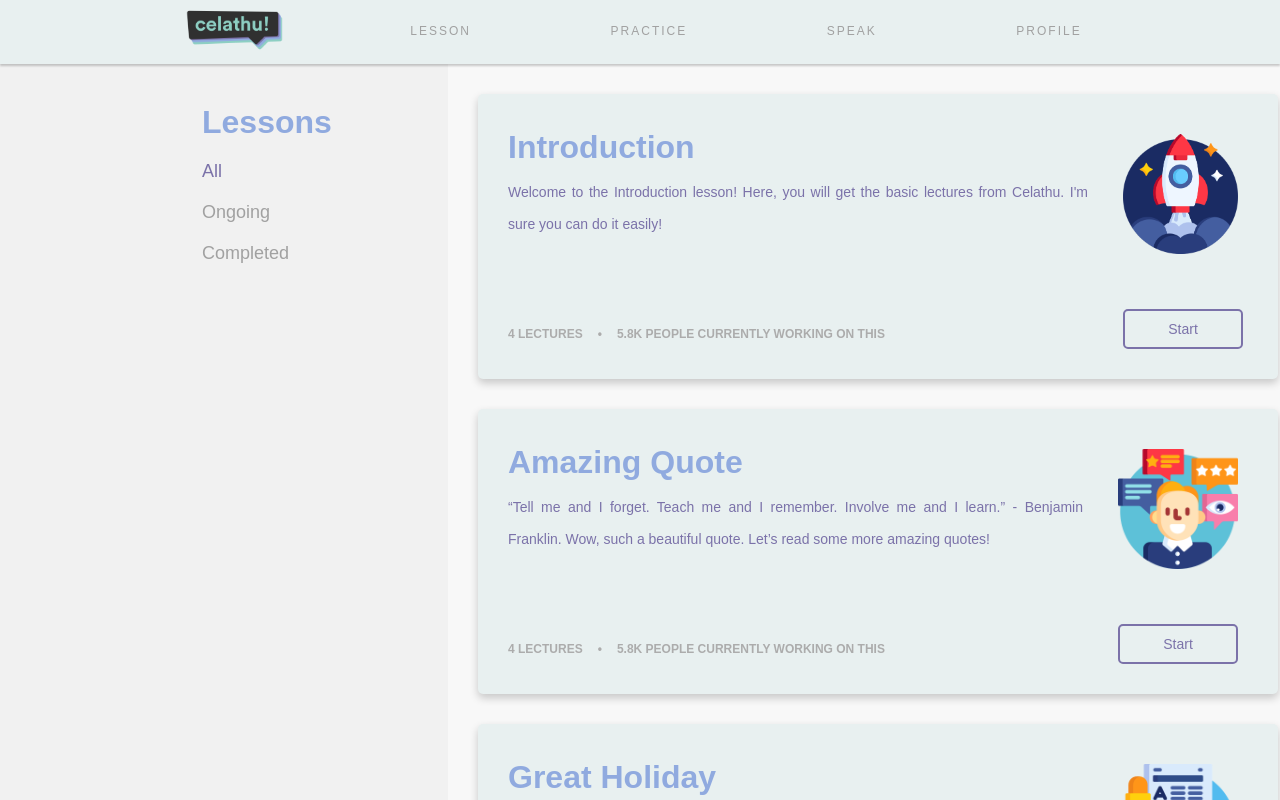
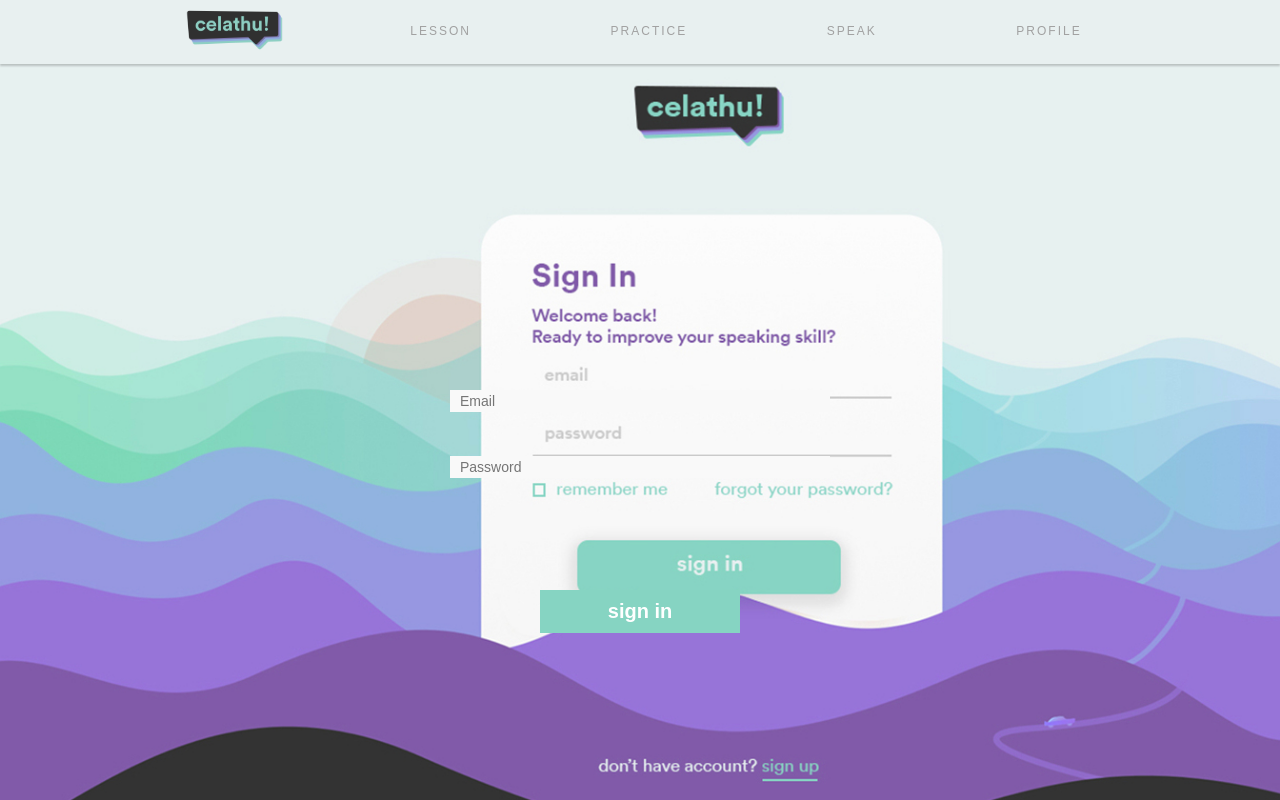
Before and after one commit to corneliusyan/Fluent-Web, a React (Create React App) app in the folder cakap/: page /1 in a window 1280 px wide. Shown: the top 800 px of the page. Built offline with nearby package versions, Linux system fonts and the light colour scheme; a web font is replaced by a local one.

Commit message:
Add Login Page

```diff
--- a/cakap/src/App.js
+++ b/cakap/src/App.js
@@ -14,6 +14,7 @@ import Lecture from './Lecture';
 import Analyze from './Analyze';
 import Call from './Call';
 import Feedback from './Feedback'
+import Login from './Login'
 import LectureDetails1 from './LectureDetails/LectureDetails.1';
 import LectureDetails2 from './LectureDetails/LectureDetails.2';
 import LectureDetails3 from './LectureDetails/LectureDetails.3';
@@ -32,6 +33,7 @@ class App extends Component {
     return (
       <HashRouter>
         <div>
+
           <div className="navbar">
             <ul className="navbar-ul">
               <li className="navbar-li"><img src={logo} alt="Celathu" className="logo"/></li>
@@ -43,7 +45,7 @@ class App extends Component {
             </ul>
           </div>
           <div>
-            <Route exact path="/" component={Lesson}/>
+            <Route exact path="/" component={Login}/>
             <Route path="/lesson" component={Lesson}/>
 
             <Route path="/lessons/:lesson_id" component={Lecture}/>
--- /dev/null
+++ b/cakap/src/Login.js
@@ -0,0 +1,78 @@
+import React, { Component } from 'react';
+import {
+  Route,
+  NavLink,
+  HashRouter
+} from "react-router-dom";
+import signin from './assets/img/signin.jpg';
+
+class TextInput extends Component {
+  constructor(props) {
+    super(props);
+    this.state = {
+      email: '',
+      pass: '',
+      isValid: false,
+    };
+
+    this.handleChangeEmail = this.handleChangeEmail.bind(this);
+    this.handleChangePass = this.handleChangePass.bind(this);
+    this.handleSubmit = this.handleSubmit.bind(this);
+  }
+
+  handleChangeEmail(event) {
+    this.setState({email: event.target.value});
+  }
+
+  handleChangePass(event) {
+    this.setState({pass: event.target.value});
+  }
+
+  handleSubmit(event) {
+    let navigate;
+    if (this.state.email == this.props.email && this.state.pass == this.props.pass){
+      window.location.href = "http://localhost:3000/#/lesson";
+      this.setState({isValid : true});
+      event.preventDefault();
+    }else{
+      alert ('Login Fail');
+      event.preventDefault();
+    }
+  }
+
+  render() {
+    return (
+      <form className="form-box" onSubmit={this.handleSubmit}>
+        <input placeholder="Email" className="input-box" type="text" value={this.state.email} onChange={this.handleChangeEmail} />
+        <br/><input placeholder="Password" className="input-box" type="password" value={this.state.pass} onChange={this.handleChangePass} />
+        <br/><input className="sign" type="submit" value="sign in" />
+      </form>
+    );
+  }
+}
+
+class Login extends Component {
+  render() {
+    var sectionStyle = {
+      backgroundImage : "url(" + signin + ")",
+      backgroundSize: "cover",
+      margin: 0,
+      height: '100vh',
+      width: '100vw',
+      display: 'flex',
+      justifyContent: 'center',
+      flexDirection: 'column',
+      textAlign: 'center',
+    };
+
+    return (
+      <section style={sectionStyle}>
+        <div>
+          <TextInput email="email" pass="pass" />
+        </div>
+      </section>
+    );
+  }
+}
+
+export default Login;
--- a/cakap/src/Practice.js
+++ b/cakap/src/Practice.js
@@ -53,79 +53,79 @@ class Practice extends Component {
 
       handleListen() {
 
-      //   console.log('listening?', this.state.listening)
+        console.log('listening?', this.state.listening)
 
-      //   if (this.state.listening) {
-      //     this.start()
-      //     var timer = (this.state.text.split(" ").length)/2;
-      //     this.setState({
-      //         time: timer
-      //     })
+        if (this.state.listening) {
+          this.start()
+          var timer = (this.state.text.split(" ").length)/2;
+          this.setState({
+              time: timer
+          })
 
-      //     recognition.start()
-      //     recognition.onend = () => {
-      //       console.log("...continue listening...")
-      //       recognition.start()
-      //     }
+          recognition.start()
+          recognition.onend = () => {
+            console.log("...continue listening...")
+            recognition.start()
+          }
 
-      //   } else {
-      //     var elapsed = this.end()
-      //     recognition.stop()
-      //     recognition.onend = () => {
-      //       console.log("Stopped listening per click")
-      //     }
+        } else {
+          var elapsed = this.end()
+          recognition.stop()
+          recognition.onend = () => {
+            console.log("Stopped listening per click")
+          }
 
-      //     this.props.history.push({
-      //       pathname: '/analyze',
-      //       state: { par: this.state.par, text: this.state.text, elapsed: elapsed, time: this.state.time }
-      //     })
-      //   }
+          this.props.history.push({
+            pathname: '/analyze',
+            state: { par: this.state.par, text: this.state.text, elapsed: elapsed, time: this.state.time }
+          })
+        }
 
-      //   recognition.onstart = () => {
-      //     console.log("Listening!")
-      //   }
+        recognition.onstart = () => {
+          console.log("Listening!")
+        }
 
-      //   let finalTranscript = ''
-      //   recognition.onresult = event => {
-      //     let interimTranscript = ''
+        let finalTranscript = ''
+        recognition.onresult = event => {
+          let interimTranscript = ''
 
-      //     for (let i = event.resultIndex; i < event.results.length; i++) {
-      //       const transcript = event.results[i][0].transcript;
-      //       if (event.results[i].isFinal) finalTranscript += transcript + ' ';
-      //       else interimTranscript += transcript;
-      //     }
+          for (let i = event.resultIndex; i < event.results.length; i++) {
+            const transcript = event.results[i][0].transcript;
+            if (event.results[i].isFinal) finalTranscript += transcript + ' ';
+            else interimTranscript += transcript;
+          }
 
-      //     document.getElementById('interim').innerHTML = '<p>' + interimTranscript + '</p>'
-      //     //document.getElementById('final').innerHTML = finalTranscript
-      //     this.setState({
-      //       par: finalTranscript,
-      //     })
+          document.getElementById('interim').innerHTML = '<p>' + interimTranscript + '</p>'
+          //document.getElementById('final').innerHTML = finalTranscript
+          this.setState({
+            par: finalTranscript,
+          })
 
-      //   //-------------------------COMMANDS------------------------------------
+        //-------------------------COMMANDS------------------------------------
 
-      //     const transcriptArr = finalTranscript.split(' ')
-      //     const stopCmd = transcriptArr.slice(-3, -1)
-      //     console.log('stopCmd', stopCmd)
+          const transcriptArr = finalTranscript.split(' ')
+          const stopCmd = transcriptArr.slice(-3, -1)
+          console.log('stopCmd', stopCmd)
 
-      //     if (stopCmd[0] === 'stop' && stopCmd[1] === 'listening'){
-      //       recognition.stop()
-      //       recognition.onend = () => {
-      //         console.log('Stopped listening per command')
-      //         const finalText = transcriptArr.slice(0, -3).join(' ')
-      //         console.log("Finaltext" + finalText)
-      //         //document.getElementById('final').innerHTML = finalText
-      //         this.setState({
-      //           par: finalText,
-      //         })
-      //       }
-      //     }
-      //   }
+          if (stopCmd[0] === 'stop' && stopCmd[1] === 'listening'){
+            recognition.stop()
+            recognition.onend = () => {
+              console.log('Stopped listening per command')
+              const finalText = transcriptArr.slice(0, -3).join(' ')
+              console.log("Finaltext" + finalText)
+              //document.getElementById('final').innerHTML = finalText
+              this.setState({
+                par: finalText,
+              })
+            }
+          }
+        }
 
-      // //-----------------------------------------------------------------------
+      //-----------------------------------------------------------------------
 
-      //   recognition.onerror = event => {
-      //     console.log("Error occurred in recognition: " + event.error)
-      //   }
+        recognition.onerror = event => {
+          console.log("Error occurred in recognition: " + event.error)
+        }
 
       }
 
--- a/cakap/src/style.css
+++ b/cakap/src/style.css
@@ -428,6 +428,34 @@ html, body {
     width: 100%;
 }
 
+.form-box{
+    margin-top: 200px;
+}
+
+.input-box{
+    font-family: 'Circular Book', Fallback, sans-serif;
+    border: none;
+    background-color:	#f9f9f9;
+    margin: 22px;
+    width: 360px;
+    padding: 3px 10px;
+    font-size: 14px;
+}
+
+.input-box:focus{
+    outline: none;
+}
+
+.sign{
+    margin-top: 90px;
+    border: none;
+    background-color: 	#86D4C2;
+    width: 200px;
+    color: white;
+    padding: 10px;
+    font-weight: bold;
+    font-size: 20px;
+}
 .pointer{
     cursor: pointer;
 }
```
